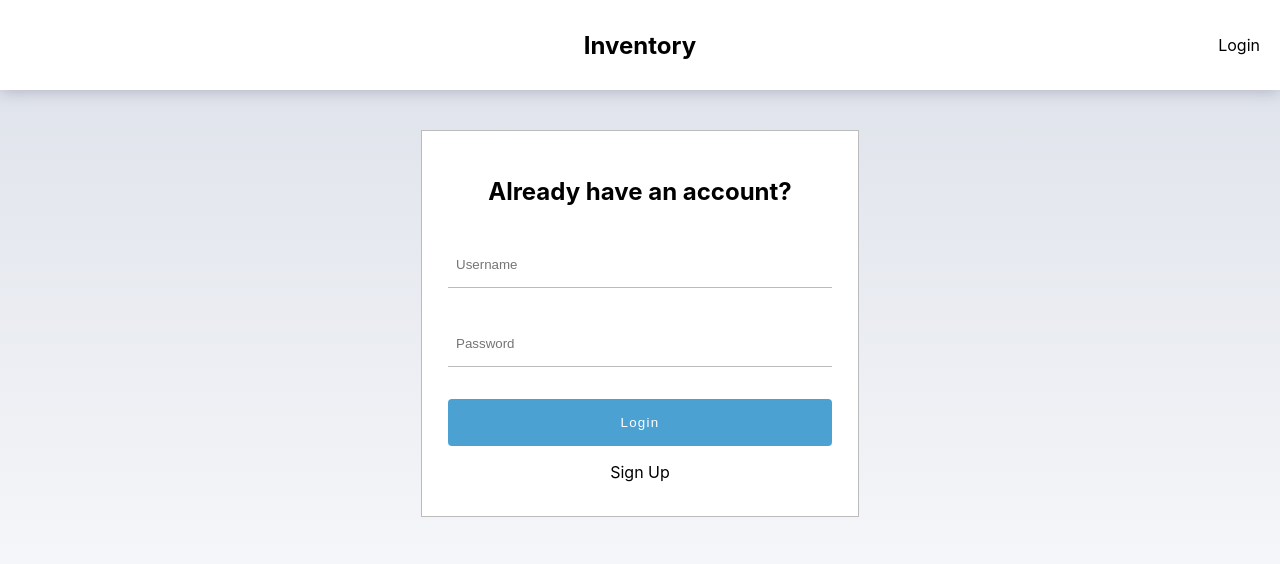
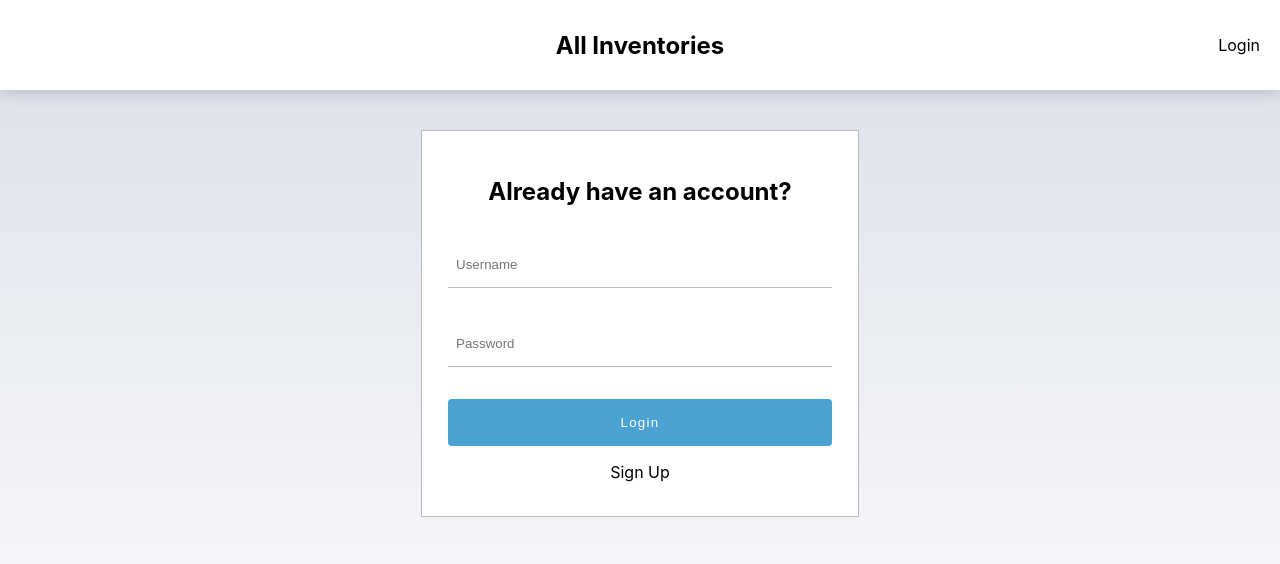
Before and after one commit to Jared-Efurd/z-prefix-submission, a React (Create React App) app in the folder client/: page /login in a window 1280 px wide. Shown: the top 564 px of the page. Built offline with nearby package versions, Linux system fonts and the light colour scheme.

Commit message:
Updated README and minor click detection issue with deleting items

```diff
--- a/client/src/components/Header.js
+++ b/client/src/components/Header.js
@@ -89,7 +89,7 @@ const Header = () => {
         ): <></>}
         <InventoryNavButton onClick={() => {navigate('/')}}>
           <h2>
-            Inventory
+            All Inventories
           </h2>
         </InventoryNavButton>
         <ActionMenu>
--- a/client/src/components/MyInventory.js
+++ b/client/src/components/MyInventory.js
@@ -87,7 +87,7 @@ const ItemDescription = Styled.div`
 
 `;
 
-const DeleteButton = Styled(DeleteIcon)`
+const DeleteButton = Styled.span`
   cursor: pointer;
   min-width: 24px;
 `;
@@ -142,7 +142,9 @@ const MyInventory = () => {
           <Item key={item.id} onClick={() => {navigate(`/items/${item.id}`)}}>
             <ItemHeader>
               {item.name}
-              <DeleteButton onClick={() => {handleDeletingItem(item)}}/>
+              <DeleteButton onClick={() => {handleDeletingItem(item)}}>
+                <DeleteIcon />
+              </DeleteButton>>
             </ItemHeader>
             <ItemQuantity>
               <i>
```
Also changed, not shown: 1 other file (tests, documents, lock files or other folders).
